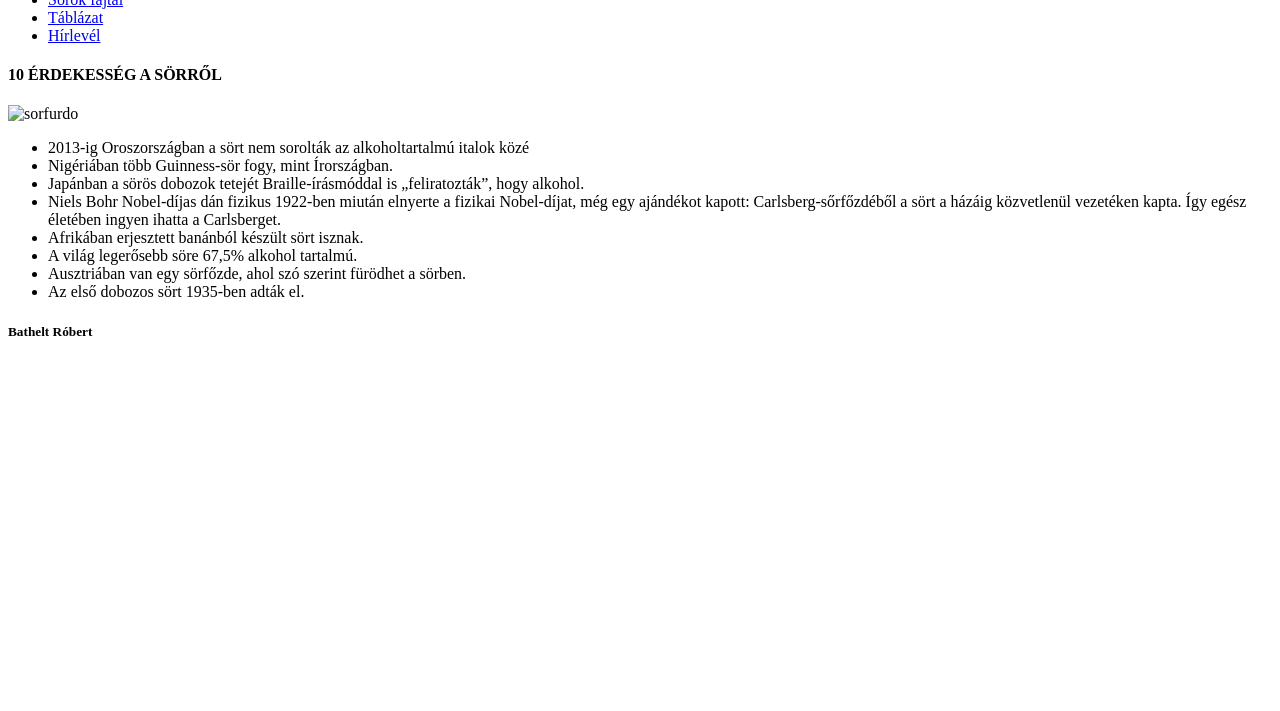
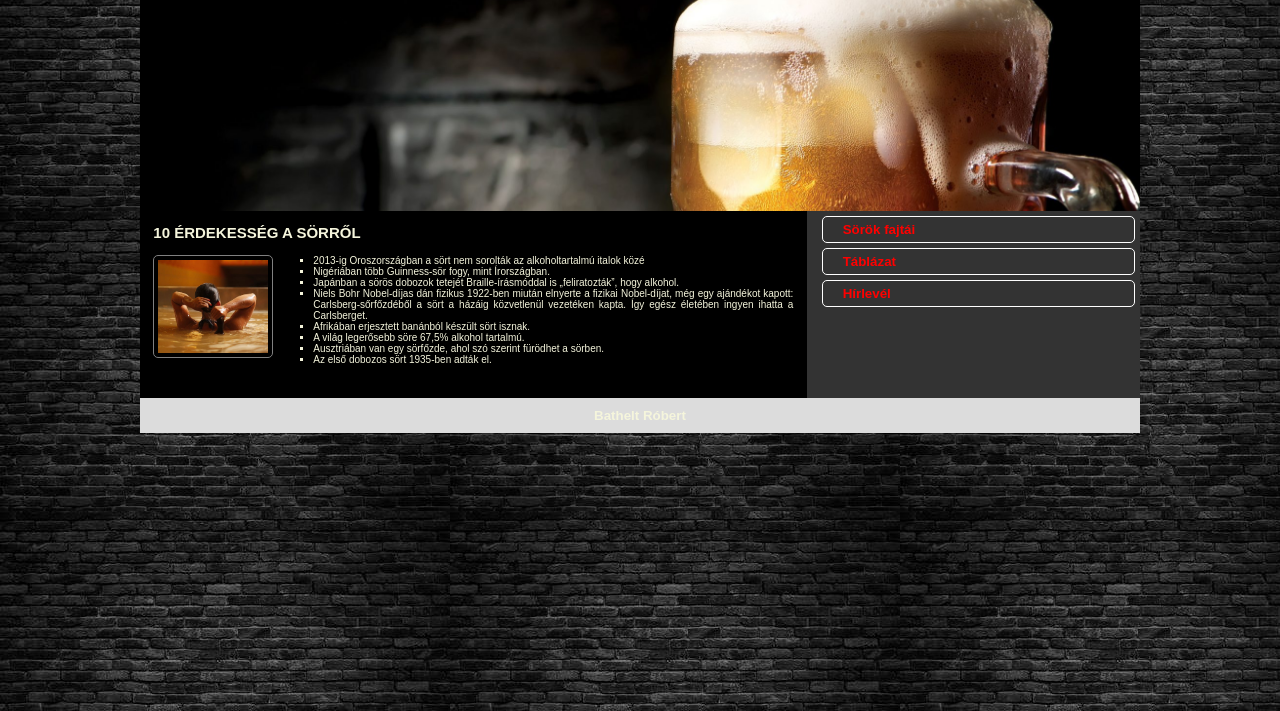
Before and after one commit to BeRobi/sorok, a plain HTML site: page index.html in a window 1280 px wide. Shown: the part 89-800 px from the top of the page. Drawn offline with Linux system fonts and the light colour scheme; the site is published under a folder, as on GitHub Pages, so addresses that start at the root find nothing.

Commit message:
sorok frissites

```diff
--- a/index.html
+++ b/index.html
@@ -7,7 +7,7 @@
     <meta name="description" content="Minden a sörről" />
     <meta name="keywords" content="sör, ital, alkohol" />
     <meta name="author" content="Bathelt Róbert" />
-    <link rel="stylesheet" href="/stilus.css" />
+    <link rel="stylesheet" href="./stilus.css" />
     <title>Ha kell egy jó sör...</title>
   </head>
   <body>
@@ -25,7 +25,7 @@
 
       <article>
         <h4>10 ÉRDEKESSÉG A SÖRRŐL</h4>
-        <img src="/kepek/sorfurdo.jpg" alt="sorfurdo" />
+        <img src="./kepek/sorfurdo.jpg" alt="sorfurdo" />
         <ul>
           <li>
             2013-ig Oroszországban a sört nem sorolták az alkoholtartalmú italok
--- a/stilus.css
+++ b/stilus.css
@@ -9,7 +9,7 @@
 
 
 body {
-    background-image: url(design/teglafal.jpg);
+    background-image: url(./design/teglafal.jpg);
 }
 
 
@@ -31,7 +31,7 @@ main {
 
 header {
     grid-area: h;
-    background-image: url(design/beer-new_401732638.jpg);
+    background-image: url(./design/beer-new_401732638.jpg);
     height: 300px;
     background-size: cover;
 
```
